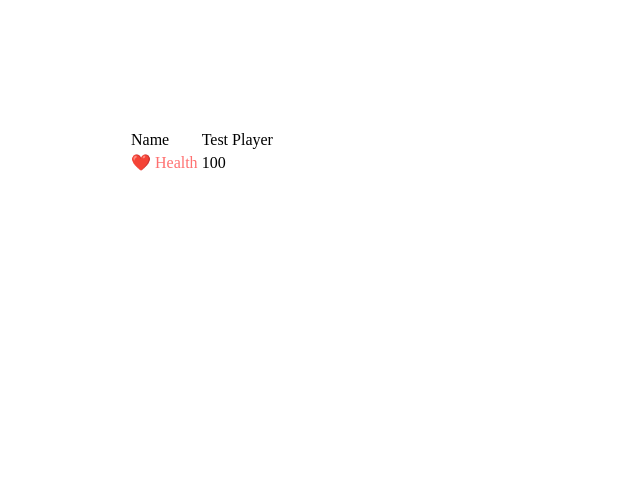
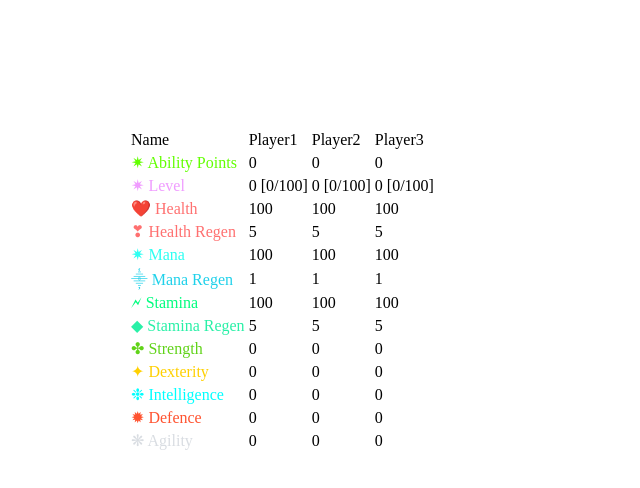
Before and after one commit to Creative0708/balancedgame2, a React (Vite) app: page / in a window 1280 px wide. Shown: the top 488 px of the page, without its empty margins (0-640 px from the left). Built offline with nearby package versions, Linux system fonts and the light colour scheme.

Commit message:
initial player display

```diff
--- a/src/game/GameDisplay.tsx
+++ b/src/game/GameDisplay.tsx
@@ -13,10 +13,46 @@ function PlayerTable() {
   return (
     <table>
       <thead>
-        <TableRow title="Name" field="name" />
+        <TableRow title="Name" value={(player) => player.name}/>
       </thead>
       <tbody>
-        <TableRow title="❤️ Health" field="hp" titleClass="hp" />
+        <TableRow title="✷ Ability Points" value={(player) => player.ap} titleClass="ap"/>
+      </tbody>
+      <tbody>
+        <TableRow title="✷ Level" value={(player) => `${player.level} [${player.xp}/100]`} titleClass="lvl"/>
+      </tbody>
+      <tbody>
+        <TableRow title="❤️ Health" value={(player) => player.stats.hp} titleClass="hp"/>
+      </tbody>
+      <tbody>
+        <TableRow title="❣ Health Regen" value={(player) => player.stats.hpregen} titleClass="hpregen"/>
+      </tbody>
+      <tbody>
+        <TableRow title="✷ Mana" value={(player) => player.stats.mana} titleClass="mana"/>
+      </tbody>
+      <tbody>
+        <TableRow title="⸎ Mana Regen" value={(player) => player.stats.manaregen} titleClass="manarg"/>
+      </tbody>
+      <tbody>
+        <TableRow title="🗲 Stamina" value={(player) => player.stats.stamina} titleClass="stamina"/>
+      </tbody>
+      <tbody>
+        <TableRow title="◆ Stamina Regen" value={(player) => player.stats.staminaregen} titleClass="staminaregen"/>
+      </tbody>
+      <tbody>
+        <TableRow title="✤ Strength" value={(player) => player.stats.strength} titleClass="earth"/>
+      </tbody>
+      <tbody>
+        <TableRow title="✦ Dexterity" value={(player) => player.stats.dexterity} titleClass="thunder"/>
+      </tbody>
+      <tbody>
+        <TableRow title="❉ Intelligence" value={(player) => player.stats.intelligence} titleClass="water"/>
+      </tbody>
+      <tbody>
+        <TableRow title="✹ Defence" value={(player) => player.stats.defence} titleClass="fire"/>
+      </tbody>
+      <tbody>
+        <TableRow title="❋ Agility" value={(player) => player.stats.agility} titleClass="air"/>
       </tbody>
     </table>
   );
@@ -24,7 +60,8 @@ function PlayerTable() {
 
 function TableRow(props: {
   title: string;
-  field: keyof Player;
+  value: (player: Player) => any;
+
   titleClass?: string;
 }) {
   const game = useContext(GameContext);
@@ -33,7 +70,7 @@ function TableRow(props: {
     <tr>
       <td className={props.titleClass}>{props.title}</td>
       {game.players.map((player) => (
-        <td>{player[props.field]}</td>
+        <td>{props.value(player)}</td>
       ))}
     </tr>
   );
--- a/src/game/index.ts
+++ b/src/game/index.ts
@@ -8,8 +8,100 @@ export function initializeGame(): GameState {
   return {
     players: [
       {
-        name: "Test Player",
-        hp: 100,
+        name: "Player1",
+        ap: 0,
+        level: 0,
+        xp: 0,
+        stats: {
+          hp: 100,
+          hpregen: 5,
+          mana: 100,
+          manaregen: 1,
+          stamina: 100,
+          staminaregen: 5,
+          meleedmg: 0,
+          rangeddmg: 0,
+          elementaldmg: 0,
+          strength: 0,
+          earthdmg: 0,
+          earthdef: 0,
+          dexterity: 0,
+          thunderdmg: 0,
+          thunderdef: 0,
+          intelligence: 0,
+          waterdmg: 0,
+          waterdef: 0,
+          defence: 0,
+          firedmg: 0,
+          firedef: 0,
+          agility: 0,
+          airdmg: 0,
+          airdef: 0,
+        }
+      },
+      {
+        name: "Player2",
+        ap: 0,
+        level: 0,
+        xp: 0,
+        stats: {
+          hp: 100,
+          hpregen: 5,
+          mana: 100,
+          manaregen: 1,
+          stamina: 100,
+          staminaregen: 5,
+          meleedmg: 0,
+          rangeddmg: 0,
+          elementaldmg: 0,
+          strength: 0,
+          earthdmg: 0,
+          earthdef: 0,
+          dexterity: 0,
+          thunderdmg: 0,
+          thunderdef: 0,
+          intelligence: 0,
+          waterdmg: 0,
+          waterdef: 0,
+          defence: 0,
+          firedmg: 0,
+          firedef: 0,
+          agility: 0,
+          airdmg: 0,
+          airdef: 0,
+        }
+      },
+      {
+        name: "Player3",
+        ap: 0,
+        level: 0,
+        xp: 0,
+        stats: {
+          hp: 100,
+          hpregen: 5,
+          mana: 100,
+          manaregen: 1,
+          stamina: 100,
+          staminaregen: 5,
+          meleedmg: 0,
+          rangeddmg: 0,
+          elementaldmg: 0,
+          strength: 0,
+          earthdmg: 0,
+          earthdef: 0,
+          dexterity: 0,
+          thunderdmg: 0,
+          thunderdef: 0,
+          intelligence: 0,
+          waterdmg: 0,
+          waterdef: 0,
+          defence: 0,
+          firedmg: 0,
+          firedef: 0,
+          agility: 0,
+          airdmg: 0,
+          airdef: 0,
+        }
       },
     ],
   };
@@ -17,9 +109,66 @@ export function initializeGame(): GameState {
 
 export interface Player {
   name: string;
+  ap: 0,
+  level: 0,
+  xp: 0,
+  stats: PlayerStats;
+}
 
+export interface Modifier {
+  stat: keyof PlayerStats;
+  type: "percentage" | "flat";
+  value: number;
+}
+
+export interface PlayerStats {
   hp: number;
-  // TODO: add fields
+
+  hpregen: number;
+
+  mana: number;
+
+  manaregen: number;
+
+  stamina: number;
+
+  staminaregen: number;
+
+  meleedmg: number;
+
+  rangeddmg: number;
+
+  elementaldmg: number;
+
+  strength: number;
+
+  earthdmg: number;
+
+  earthdef: number;
+
+  dexterity: number;
+
+  thunderdmg: number;
+
+  thunderdef: number;
+
+  intelligence: number;
+
+  waterdmg: number;
+
+  waterdef: number;
+
+  defence: number;
+
+  firedmg: number;
+
+  firedef: number;
+
+  agility: number;
+
+  airdmg: number;
+
+  airdef: number;
 }
 
 export const GameContext: Context<GameState> = React.createContext(null as any);
--- a/src/ui.css
+++ b/src/ui.css
@@ -76,30 +76,6 @@
     color: #d6d6d6;
 }
 
-.common {
-    color: #d2d0cf;
-}
-
-.unique {
-    color: #fff941;
-}
-
-.rare {
-    color: #ec4fff;
-}
-
-.legendary {
-    color: #73e3ff;
-}
-
-.fabled {
-    color: #ff3333;
-}
-
-.mythic {
-    color: #bc00ff;
-}
-
 .newline {
     height: 0.3rem;
 }
@@ -107,14 +83,9 @@
 .stamina {
     color: #00fd7f;
 }
-.stamina-1 {
-    color: #f2f531;
-}
-.stamina-2 {
-    color: #ff9e03;
-}
-.stamina-3 {
-    color: #f73a24;
+
+.staminaregen {
+    color: #29f0a7;
 }
 
 input[type="checkbox"] {
```
